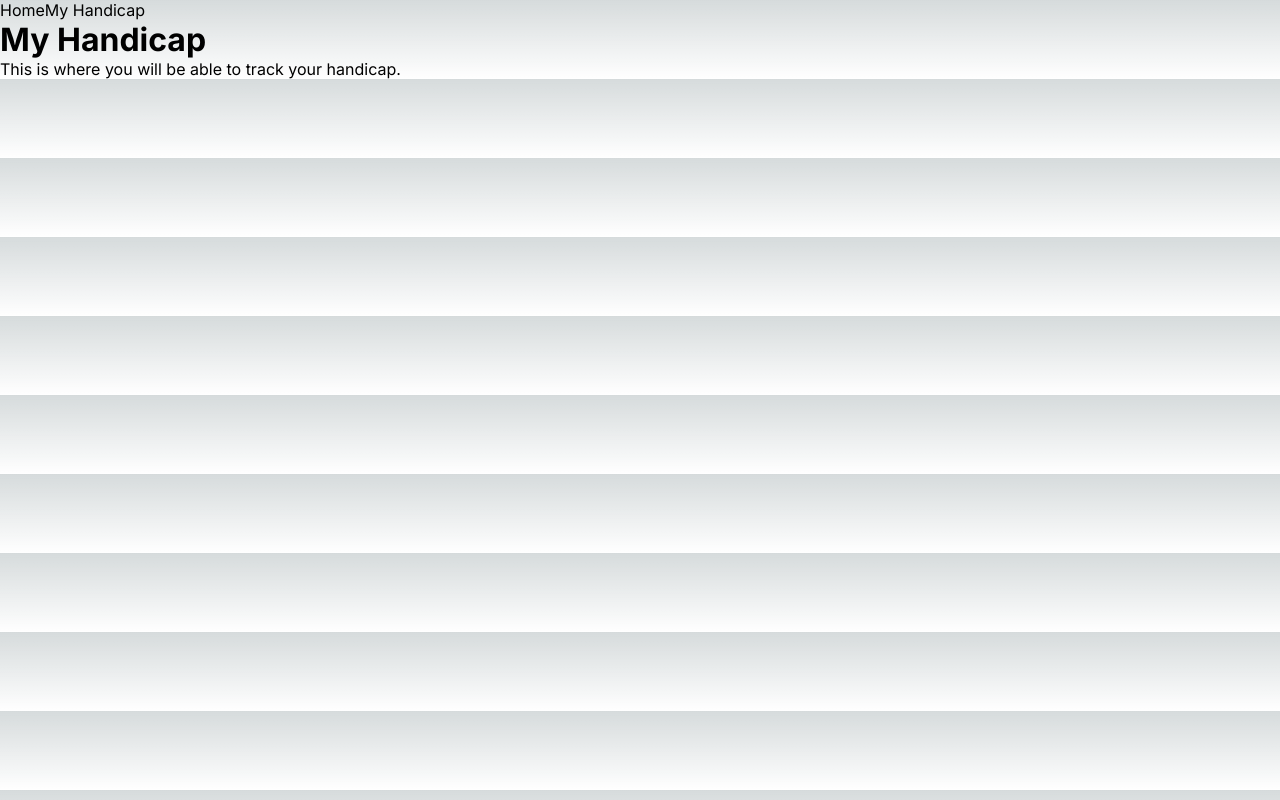
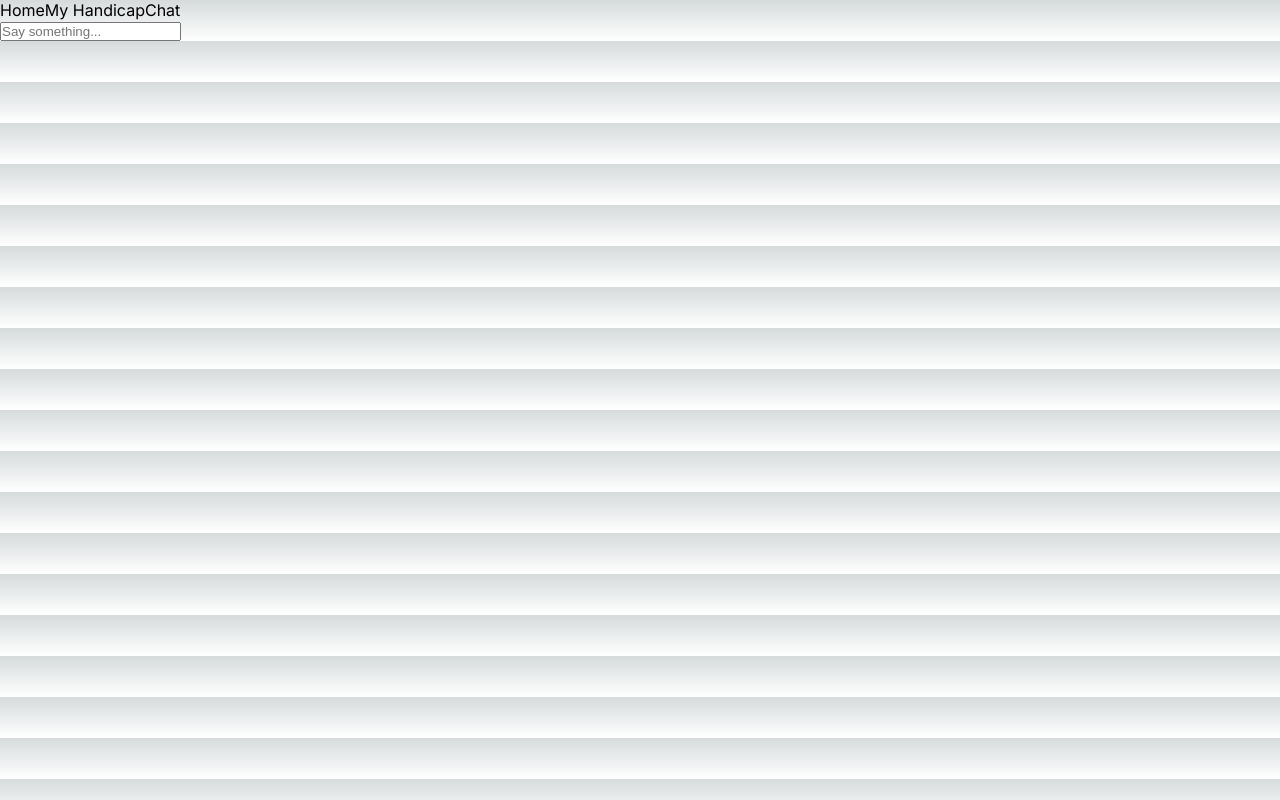
Before and after one commit to cdziedzic/AI-Golf-Handicap, a Next.js app: page /hdcp in a window 1280 px wide. Built offline with nearby package versions, Linux system fonts and the light colour scheme.

Commit message:
chatbot linked up and working

```diff
--- /dev/null
+++ b/src/app/api/chat/route.js
@@ -0,0 +1,26 @@
+import OpenAI from 'openai';
+import { OpenAIStream, StreamingTextResponse } from 'ai';
+
+// Create an OpenAI API client (that's edge friendly!)
+const openai = new OpenAI({
+    apiKey: process.env.OPENAI_API_KEY,
+  });
+
+  // IMPORTANT! Set the runtime to edge
+  export const runtime = 'edge';
+
+  export async function POST(req) {
+    const { messages } = await req.json();
+
+    // Ask OpenAI for a streaming chat completion given the prompt
+    const response = await openai.chat.completions.create({
+      model: 'gpt-3.5-turbo',
+      stream: true,
+      messages,
+    });
+
+    // Convert the response into a friendly text-stream
+    const stream = OpenAIStream(response);
+    // Respond with the stream
+    return new StreamingTextResponse(stream);
+  }
--- a/src/app/hdcp/page.jsx
+++ b/src/app/hdcp/page.jsx
@@ -1,10 +1,27 @@
-export default function HdcpPage() {
+'use client';
+
+import { useChat } from 'ai/react';
+
+export default function Chat() {
+  const { messages, input, handleInputChange, handleSubmit } = useChat();
+
   return (
-    <main>
-      <h1>My Handicap</h1>
-      <p>
-        This is where you will be able to track your handicap.
-      </p>
-    </main>
+    <div className="flex flex-col w-full max-w-md py-24 mx-auto stretch">
+      {messages.map(m => (
+        <div key={m.id} className="whitespace-pre-wrap">
+          {m.role === 'user' ? 'User: ' : 'AI: '}
+          {m.content}
+        </div>
+      ))}
+
+      <form onSubmit={handleSubmit}>
+        <input
+          className="fixed bottom-0 w-full max-w-md p-2 mb-8 border border-gray-300 rounded shadow-xl"
+          value={input}
+          placeholder="Say something..."
+          onChange={handleInputChange}
+        />
+      </form>
+    </div>
   );
 }
--- a/src/app/layout.js
+++ b/src/app/layout.js
@@ -20,6 +20,9 @@ export default function RootLayout({ children }) {
             <Link href="/hdcp">
               My Handicap
             </Link>
+            <Link href="/api/chat">
+            Chat
+            </Link>
           </nav>
           {children}
       </body>
```
Also changed, not shown: package.json (+5 -2 lines), 1 other file (tests, documents, lock files or other folders).
